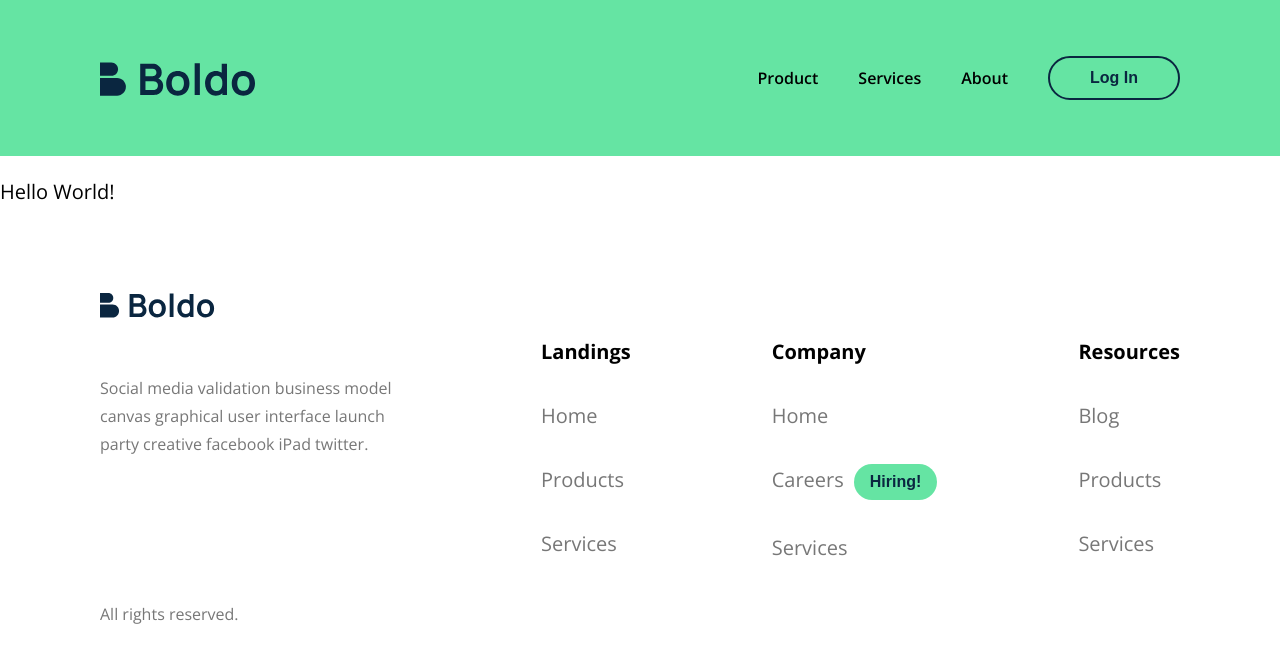
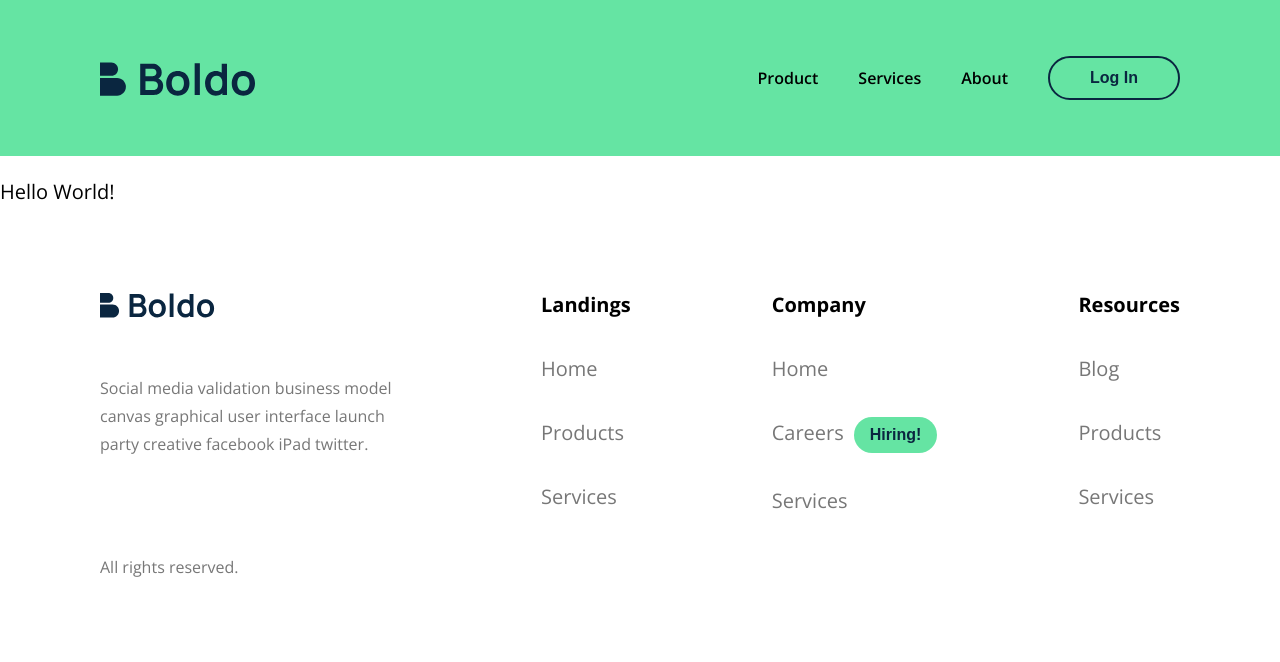
Before and after one commit to khomohzie/tonic-test, a React (Vite) app: page / in a window 1280 px wide. Shown: the top 662 px of the page. Built offline with nearby package versions, Linux system fonts and the light colour scheme.

Commit message:
fix: minor change to footer styling

```diff
--- a/src/components/layout/Footer.tsx
+++ b/src/components/layout/Footer.tsx
@@ -36,7 +36,9 @@ const Footer: React.FC = () => {
             <NavLink to="/">Home</NavLink>
           </li>
           <li>
-            <NavLink to="/">Careers</NavLink>
+            <NavLink to="/" className="careers">
+              Careers
+            </NavLink>
             <Button>Hiring!</Button>
           </li>
           <li>
@@ -86,7 +88,6 @@ const Container = styled.footer`
 
 const UpperSection = styled.section`
   display: flex;
-  align-items: flex-start;
   justify-content: space-between;
   margin-right: 170px;
 
@@ -143,6 +144,10 @@ const List = styled.ul`
     margin-top: 32px;
     margin-left: 28px;
 
+    &:first-of-type {
+      margin-top: -15px;
+    }
+
     a {
       white-space: nowrap;
       font-size: 20px;
@@ -156,12 +161,15 @@ const List = styled.ul`
     button {
       cursor: default;
       padding: 4px 14px;
-      margin-left: 10px;
 
       &:hover {
         background-color: var(--secondary-color);
       }
     }
+
+    .careers {
+      margin-right: 10px;
+    }
   }
 `;
 
```
